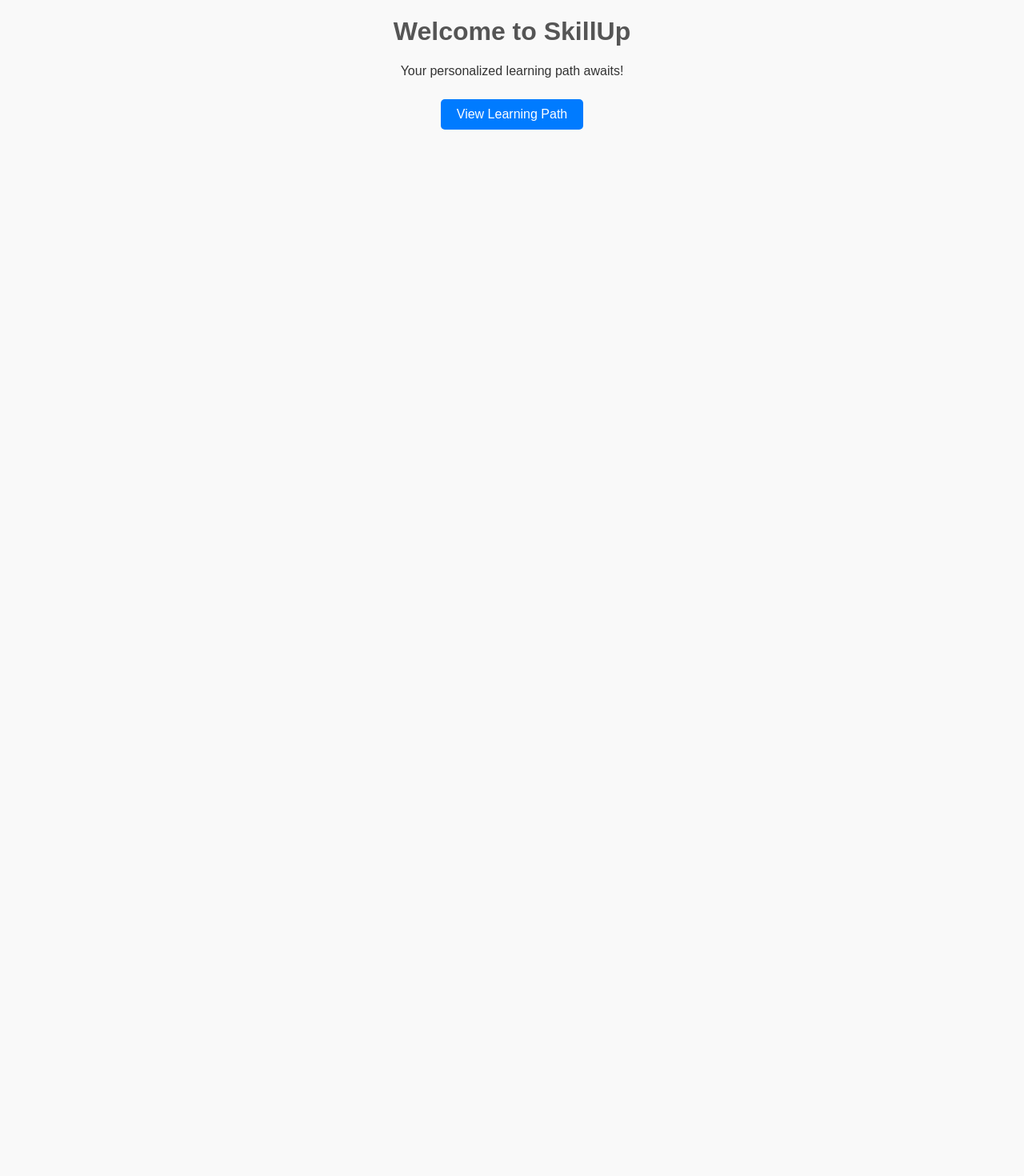
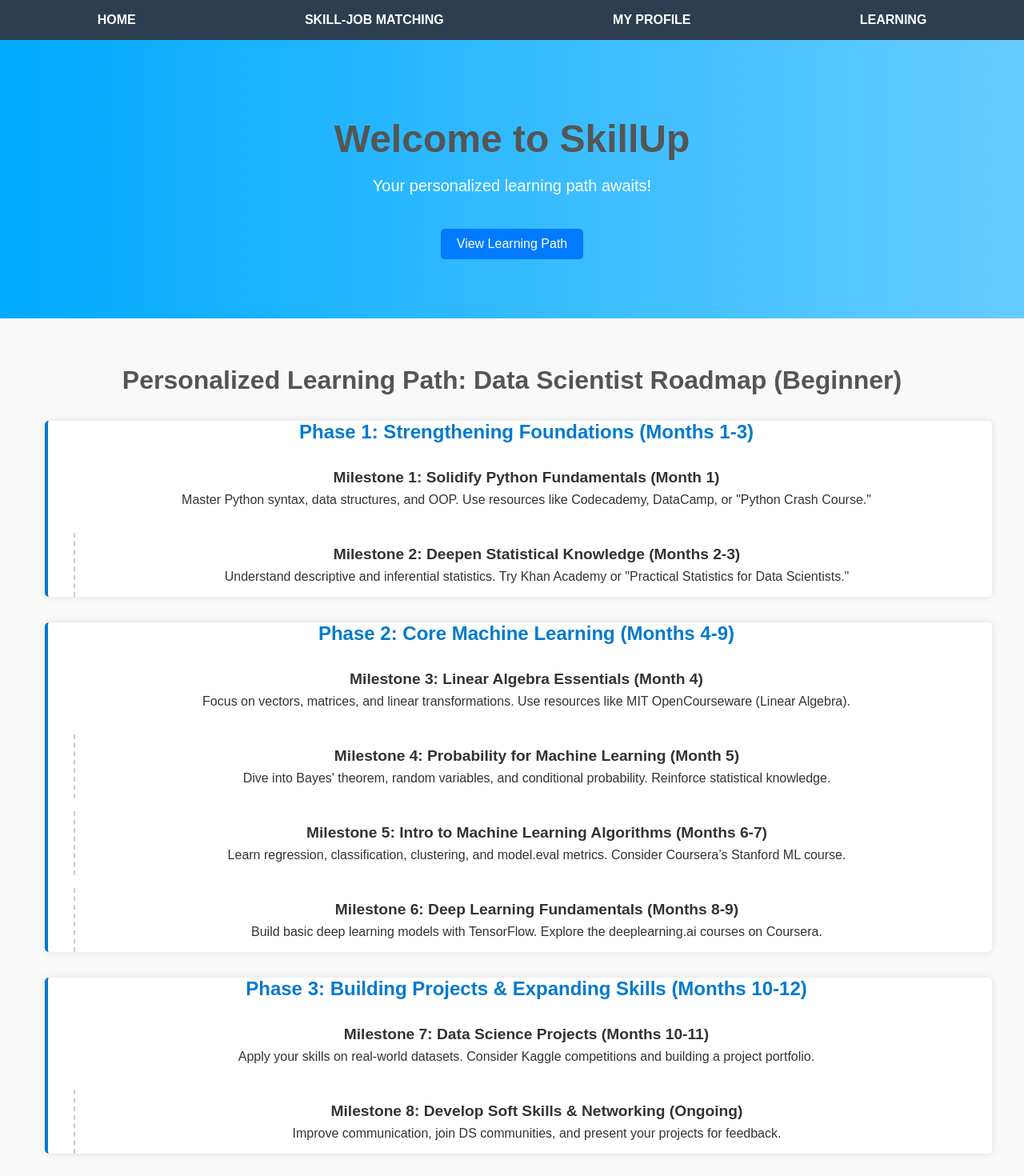
Before and after one commit to priii-25/SideKick-EduTech, a React (Create React App) app in the folder application/: page / in a window 1280 px wide. Shown: the top 1470 px of the page at 80% size. Before the commit the page ends 800 px from the top, so only its background shows below. Built offline with nearby package versions, Linux system fonts and the light colour scheme; the HTML template or start-up script is replaced by a standard one.

Commit message:
homepage

```diff
--- a/application/src/components/HomePage.js
+++ b/application/src/components/HomePage.js
@@ -1,11 +1,76 @@
 import React from 'react';
+import './homePage.css';
 
 const HomePage = () => {
   return (
     <div className="home-page">
-      <h1>Welcome to SkillUp</h1>
-      <p>Your personalized learning path awaits!</p>
-      <a href="/learning-path" className="btn">View Learning Path</a>
+      <nav className="navbar">
+        <ul>
+          <li><a href="/">HOME</a></li>
+          <li><a href="/skill-job-matching">SKILL-JOB MATCHING</a></li>
+          <li><a href="/my-profile">MY PROFILE</a></li>
+          <li><a href="/learning">LEARNING</a></li>
+        </ul>
+      </nav>
+
+      <header className="hero-section">
+        <h1 className="hero-title">Welcome to SkillUp</h1>
+        <p className="hero-subtitle">Your personalized learning path awaits!</p>
+        <a href="/learning-path" className="btn">
+          View Learning Path
+        </a>
+      </header>
+
+      <section className="learning-path-section">
+        <h2 className="section-heading">Personalized Learning Path: Data Scientist Roadmap (Beginner)</h2>
+
+        {/* Phase 1 */}
+        <div className="phase">
+          <h3 className="phase-title">Phase 1: Strengthening Foundations (Months 1-3)</h3>
+          <div className="milestone">
+            <h4>Milestone 1: Solidify Python Fundamentals (Month 1)</h4>
+            <p>Master Python syntax, data structures, and OOP. Use resources like Codecademy, DataCamp, or "Python Crash Course."</p>
+          </div>
+          <div className="milestone arrow">
+            <h4>Milestone 2: Deepen Statistical Knowledge (Months 2-3)</h4>
+            <p>Understand descriptive and inferential statistics. Try Khan Academy or "Practical Statistics for Data Scientists."</p>
+          </div>
+        </div>
+
+        {/* Phase 2 */}
+        <div className="phase">
+          <h3 className="phase-title">Phase 2: Core Machine Learning (Months 4-9)</h3>
+          <div className="milestone">
+            <h4>Milestone 3: Linear Algebra Essentials (Month 4)</h4>
+            <p>Focus on vectors, matrices, and linear transformations. Use resources like MIT OpenCourseware (Linear Algebra).</p>
+          </div>
+          <div className="milestone arrow">
+            <h4>Milestone 4: Probability for Machine Learning (Month 5)</h4>
+            <p>Dive into Bayes' theorem, random variables, and conditional probability. Reinforce statistical knowledge.</p>
+          </div>
+          <div className="milestone arrow">
+            <h4>Milestone 5: Intro to Machine Learning Algorithms (Months 6-7)</h4>
+            <p>Learn regression, classification, clustering, and model.eval metrics. Consider Coursera’s Stanford ML course.</p>
+          </div>
+          <div className="milestone arrow">
+            <h4>Milestone 6: Deep Learning Fundamentals (Months 8-9)</h4>
+            <p>Build basic deep learning models with TensorFlow. Explore the deeplearning.ai courses on Coursera.</p>
+          </div>
+        </div>
+
+        {/* Phase 3 */}
+        <div className="phase">
+          <h3 className="phase-title">Phase 3: Building Projects & Expanding Skills (Months 10-12)</h3>
+          <div className="milestone">
+            <h4>Milestone 7: Data Science Projects (Months 10-11)</h4>
+            <p>Apply your skills on real-world datasets. Consider Kaggle competitions and building a project portfolio.</p>
+          </div>
+          <div className="milestone arrow">
+            <h4>Milestone 8: Develop Soft Skills & Networking (Ongoing)</h4>
+            <p>Improve communication, join DS communities, and present your projects for feedback.</p>
+          </div>
+        </div>
+      </section>
     </div>
   );
 };
--- a/application/src/components/Profile.js
+++ b/application/src/components/Profile.js
@@ -1,33 +1,97 @@
 import React, { useEffect, useState } from 'react';
+import './profile.css';
 
 const Profile = () => {
   const profileId = "67770940251837714047c780";
-
   const [profile, setProfile] = useState(null);
 
   useEffect(() => {
     const fetchProfile = async () => {
-      const response = await fetch(`http://localhost:5000/api/profile/${profileId}`);
-      const data = await response.json();
-      setProfile(data);
+      try {
+        const response = await fetch(`http://localhost:5000/api/profile/${profileId}`);
+        if (!response.ok) {
+          throw new Error('Network response was not ok');
+        }
+        const data = await response.json();
+
+        if (typeof data.skills === 'string') {
+          try {
+            data.skills = JSON.parse(data.skills);
+            console.log("Parsed skills:", data.skills);
+          } catch (error) {
+            console.error("Error parsing skills:", error);
+            data.skills = [];
+            console.log("Parsed skills:", data.skills);
+          }
+        }
+
+        setProfile(data);
+      } catch (error) {
+        console.error("Error fetching profile:", error);
+      }
     };
 
     fetchProfile();
   }, [profileId]);
 
   if (!profile) {
-    return <p>Loading...</p>;
+    return (
+      <div className="profile-container">
+        <div className="profile-card">
+          <p>Loading...</p>
+        </div>
+      </div>
+    );
   }
 
   return (
-    <div className="profile">
-      <h2>My Profile</h2>
-      <p>Name: {profile.firstName} {profile.lastName}</p>
-      <p>Position: {profile.position}</p>
-      <p>Academic History: {profile.academicHistory}</p>
-      <p>Career Aspirations: {profile.careerAspirations}</p>
-      <p>Preferences: {profile.preferences}</p>
-      <a href={`http://localhost:5000/api/profile/${profileId}/resume`} download className="btn">Download Resume</a>
+    <div className="profile-container">
+      <div className="profile-card">
+        <h2>My Profile</h2>
+        <div className="profile-name">
+          {profile.firstName} {profile.lastName}
+        </div>
+        <div className="profile-details">
+          <div className="detail-row">
+            <span className="detail-label">Position:</span>
+            <span className="detail-content">{profile.position}</span>
+          </div>
+          <div className="detail-row">
+            <span className="detail-label">Academic History:</span>
+            <span className="detail-content">{profile.academicHistory}</span>
+          </div>
+          <div className="detail-row">
+            <span className="detail-label">Career Aspirations:</span>
+            <span className="detail-content">{profile.careerAspirations}</span>
+          </div>
+          <div className="detail-row">
+            <span className="detail-label">Preferences:</span>
+            <span className="detail-content">{profile.preferences}</span>
+          </div>
+        </div>
+        <div className="skills-section">
+          <strong>Skills:</strong>
+          <div className="skills-list">
+  {Array.isArray(profile.skills) && profile.skills.length > 0 ? (
+    profile.skills.map((skill, index) => (
+      <span key={index} className={`skill-badge ${skill.toLowerCase()}-badge`}>
+        {skill}
+      </span>
+    ))
+  ) : (
+    <span>No skills available</span>
+  )}
+</div>
+
+        </div>
+        <a
+          href={`http://localhost:5000/api/profile/${profileId}/resume`}
+          download
+          className="download-btn"
+        >
+          Download Resume
+        </a>
+      </div>
     </div>
   );
 };
--- a/application/src/components/Signup.js
+++ b/application/src/components/Signup.js
@@ -37,7 +37,7 @@ const positionsOptions = [
 const theme = createTheme({
   typography: {
     h4: {
-      color: '#000',
+      color: '#fff',
     },
   },
 });
@@ -123,7 +123,7 @@ const Signup = () => {
           display: 'flex',
           alignItems: 'center',
           justifyContent: 'center',
-          background: 'linear-gradient(to right, rgb(133, 178, 121), rgb(236, 249, 237))',
+          background: 'linear-gradient(to right, rgb(0, 0, 0), rgb(36, 9, 93))',
           padding: '2rem',
         }}
       >
@@ -165,12 +165,12 @@ const Signup = () => {
                     styles={{
                       control: (base) => ({
                         ...base,
-                        background: 'rgba(255, 255, 255, 0.1)',
+                        background: 'rgba(69, 255, 122, 0.1)',
                         borderColor: 'rgba(255, 255, 255, 0.5)',
                       }),
                       menu: (base) => ({
                         ...base,
-                        background: 'rgba(255, 255, 255, 0.9)',
+                        background: 'rgba(255, 255, 255)',
                       }),
                       singleValue: (base) => ({
                         ...base,
@@ -240,7 +240,7 @@ const Signup = () => {
                   <Button
                     variant="contained"
                     component="label"
-                    style={{ backgroundColor: '#000', color: '#ff7e5f' }}
+                    style={{ backgroundColor: '#000', color: '#fff' }}
                   >
                     Upload Resume
                     <input
@@ -255,7 +255,7 @@ const Signup = () => {
                     type="submit"
                     variant="contained"
                     fullWidth
-                    style={{ backgroundColor: '#000', color: '#ff7e5f' }}
+                    style={{ backgroundColor: '#000', color: '#fff' }}
                   >
                     Submit
                   </Button>
--- /dev/null
+++ b/application/src/components/homePage.css
@@ -0,0 +1,110 @@
+body {
+    margin: 0;
+    padding: 0;
+    font-family: Arial, sans-serif;
+    background: #f9f9f9;
+    color: #333;
+  }
+
+  .navbar {
+    background-color: #2c3e50;
+    padding: 1rem;
+  }
+
+  .navbar ul {
+    display: flex;
+    list-style: none;
+    margin: 0;
+    padding: 0;
+    justify-content: space-around;
+  }
+
+  .navbar ul li a {
+    color: #ffffff;
+    text-decoration: none;
+    font-weight: 600;
+    transition: color 0.3s ease;
+  }
+
+  .navbar ul li a:hover {
+    color: #ecf0f1;
+  }
+
+  .hero-section {
+    text-align: center;
+    padding: 4rem 1rem;
+    background: linear-gradient(to right, #00aaff, #66ccff); /* Gradient background */
+    color: #fff;
+  }
+
+  .hero-title {
+    font-size: 3rem;
+    margin-bottom: 1rem;
+  }
+
+  .hero-subtitle {
+    font-size: 1.25rem;
+    margin-bottom: 2rem;
+  }
+
+  .btn {
+    display: inline-block;
+    padding: 0.75rem 1.25rem;
+    background-color: #007acc;
+    color: #ffffff;
+    text-decoration: none;
+    border-radius: 5px;
+    transition: background-color 0.3s ease;
+  }
+
+  .btn:hover {
+    background-color: #005da0;
+  }
+
+  .learning-path-section {
+    padding: 2rem 1rem;
+    max-width: 1200px;
+    margin: 0 auto;
+  }
+
+  .section-heading {
+    font-size: 2rem;
+    margin-bottom: 2rem;
+    text-align: center;
+  }
+
+  .phase {
+    margin-bottom: 2rem;
+    border-left: 4px solid #007acc;
+    padding-left: 1rem;
+    background: #fff;
+    border-radius: 5px;
+    box-shadow: 0 0 10px rgba(0,0,0,0.1);
+    margin-left: 1rem;
+  }
+
+  .phase-title {
+    font-size: 1.5rem;
+    color: #007acc;
+    margin: 1rem 0;
+  }
+
+  .milestone {
+    margin: 1rem 0;
+    padding: 0.5rem;
+  }
+
+  .milestone h4 {
+    margin: 0.5rem 0;
+    font-size: 1.2rem;
+  }
+
+  .milestone p {
+    margin: 0.25rem 0 0.5rem;
+  }
+
+  .arrow {
+    border-left: 2px dashed #ccc;
+    margin-left: 1rem;
+    padding-left: 1rem;
+  }
--- /dev/null
+++ b/application/src/components/profile.css
@@ -0,0 +1,146 @@
+.profile-container {
+  background: linear-gradient(to bottom right, rgb(36, 9, 93), rgb(0, 0, 0));
+  min-height: 100vh;
+  padding: 2rem;
+  display: flex;
+  justify-content: center;
+  align-items: center;
+  font-family: 'Helvetica Neue', Arial, sans-serif;
+}
+
+.profile-card {
+  background-color: #ffffff;
+  border-radius: 15px;
+  max-width: 700px;
+  width: 100%;
+  padding: 2.5rem;
+  box-shadow: 0 8px 32px rgba(0, 0, 0, 0.37);
+  color: #333333;
+}
+
+.profile-card h2 {
+  text-align: center;
+  margin-bottom: 1.5rem;
+  font-size: 2.5rem;
+  letter-spacing: 2px;
+  color: #333333;
+}
+
+.profile-name {
+  display: inline-block;
+  background-color: #1e90ff;
+  border-radius: 20px;
+  padding: 0.5rem 1rem;
+  margin-bottom: 1.5rem;
+  font-size: 1.5rem;
+  color: #fff;
+  text-align: center;
+  width: fit-content;
+  margin-left: auto;
+  margin-right: auto;
+}
+
+.profile-details {
+  display: flex;
+  flex-direction: column;
+  gap: 1rem;
+  margin-bottom: 1.5rem;
+}
+
+.detail-row {
+  display: flex;
+  justify-content: space-between;
+  align-items: center;
+}
+
+.detail-label {
+  flex: 0 0 180px;
+  font-weight: bold;
+  color: #1e90ff;
+}
+
+.detail-content {
+  flex: 1;
+  text-align: left;
+  color: #555555;
+}
+
+.skills-section {
+  margin-bottom: 1.5rem;
+}
+
+.skills-list {
+  display: flex;
+  flex-wrap: wrap;
+  gap: 0.75rem;
+  margin-top: 0.5rem;
+}
+
+.skill-badge {
+  display: inline-block;
+  background-color: #32cd32;
+  color: #ffffff;
+  padding: 0.5rem 1rem;
+  border-radius: 20px;
+  margin: 0.3rem;
+  font-size: 0.9rem;
+  box-shadow: 0 2px 4px rgba(0, 0, 0, 0.2);
+  transition: background-color 0.3s, transform 0.2s;
+  text-transform: capitalize;
+}
+
+
+
+.skill-badge:hover {
+  transform: scale(1.05);
+}
+
+.download-btn {
+  display: inline-block;
+  margin-top: 1rem;
+  padding: 0.75rem 1.5rem;
+  background-color: #ffa500;
+  color: #fff;
+  font-weight: bold;
+  text-decoration: none;
+  border-radius: 25px;
+  transition: background-color 0.3s, transform 0.3s;
+}
+
+.download-btn:hover {
+  background-color: #ff8c00;
+  transform: translateY(-3px);
+}
+
+@media (max-width: 600px) {
+  .profile-card {
+    padding: 1.5rem;
+  }
+
+  .profile-card h2 {
+    font-size: 2rem;
+  }
+
+  .profile-name {
+    font-size: 1.3rem;
+  }
+
+  .detail-label {
+    flex: 0 0 150px;
+    font-size: 1rem;
+  }
+
+  .detail-content {
+    font-size: 0.95rem;
+  }
+
+  .skill-badge {
+    font-size: 0.85rem;
+    padding: 0.4rem 0.8rem;
+  }
+
+  .download-btn {
+    padding: 0.6rem 1.2rem;
+    font-size: 0.95rem;
+  }
+}
```
